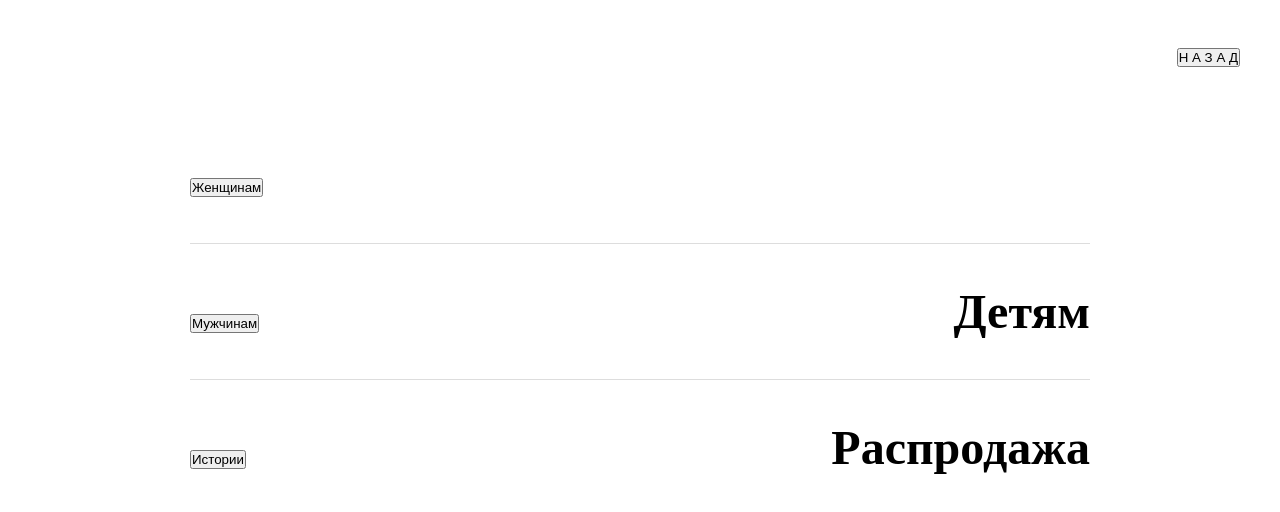
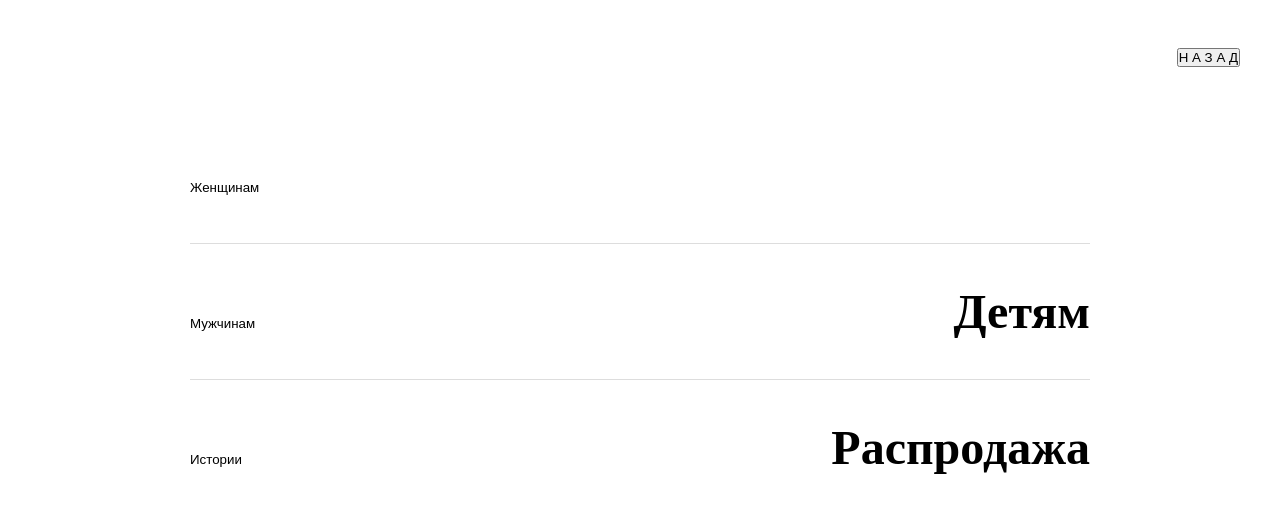
Before and after one commit to moondack/menu1, a plain HTML site: page index.html in a window 1280 px wide. Shown: the top 512 px of the page. Drawn offline with Linux system fonts and the light colour scheme; a web font is replaced by a local one.

Commit message:
Update idnex.css

```diff
--- a/css/idnex.css
+++ b/css/idnex.css
@@ -42,6 +42,12 @@ body {
   font-weight: 800;
   text-align: left;
   padding: 40px 0;
+}
+
+.menu button{
+  border: none;
+  background: none;
+  padding: 0px;
 }
 
 .menu-row {
```
